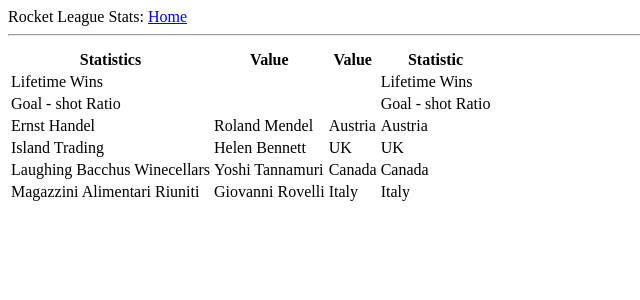
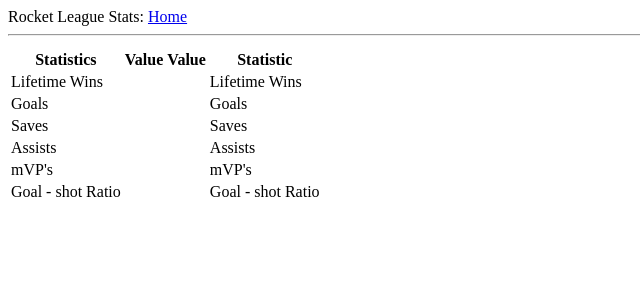
Before and after one commit to TBastable/RLTracker-Flask, a Flask app: template app/templates/compare.html in a window 1280 px wide. Shown: the top 300 px of the page, without its empty margins (0-640 px from the left). Run offline with Flask 2, Linux system fonts and the light colour scheme; the template is opened without the code that fills it, so the values that code supplies are empty; some libraries are stand-ins or nearby versions.

Commit message:
Adds a table to comapre.html toi compare results from getstats.py

```diff
--- a/app/templates/compare.html
+++ b/app/templates/compare.html
@@ -21,37 +21,35 @@
         <td>Lifetime Wins</td>
     </tr>
     <tr>
+        <td>Goals</td>
+        <td>{{ player1.goals }}</td>
+        <td>{{ player2.goals }}</td>
+        <td>Goals</td>
+    </tr>
+    <tr>
+        <td>Saves</td>
+        <td>{{ player1.saves }}</td>
+        <td>{{ player2.saves }}</td>
+        <td>Saves</td>
+    </tr>
+    <tr>
+        <td>Assists</td>
+        <td>{{ player1.assists }}</td>
+        <td>{{ player2.assists }}</td>
+        <td>Assists</td>
+    </tr>
+    <tr>
+        <td>mVP's</td>
+        <td>{{ player1.mvps }}</td>
+        <td>{{ player2.mvps }}</td>
+        <td>mVP's</td>
+    </tr>
+    <tr>
         <td>Goal - shot Ratio</td>
-        <td>{{ player2.goal_shot_ratio }}</td>
+        <td>{{ player1.goal_shot_ratio }}</td>
         <td>{{ player2.goal_shot_ratio }}</td>
         <td>Goal - shot Ratio</td>
     </tr>
-    <tr>
-        <td>Ernst Handel</td>
-        <td>Roland Mendel</td>
-        <td>Austria</td>
-        <td>Austria</td>
-    </tr>
-    <tr>
-        <td>Island Trading</td>
-        <td>Helen Bennett</td>
-        <td>UK</td>
-        <td>UK</td>
-    </tr>
-    <tr>
-        <td>Laughing Bacchus Winecellars</td>
-        <td>Yoshi Tannamuri</td>
-        <td>Canada</td>
-        <td>Canada</td>
-    </tr>
-    <tr>
-        <td>Magazzini Alimentari Riuniti</td>
-        <td>Giovanni Rovelli</td>
-        <td>Italy</td>
-        <td>Italy</td>
-    </tr>
 </table>
-{{ player2.username }}
-{{ player2.lifetime_wins }}
 </body>
 {% endblock %}
```
Also changed, not shown: getstats.py (+18 -2 lines).
